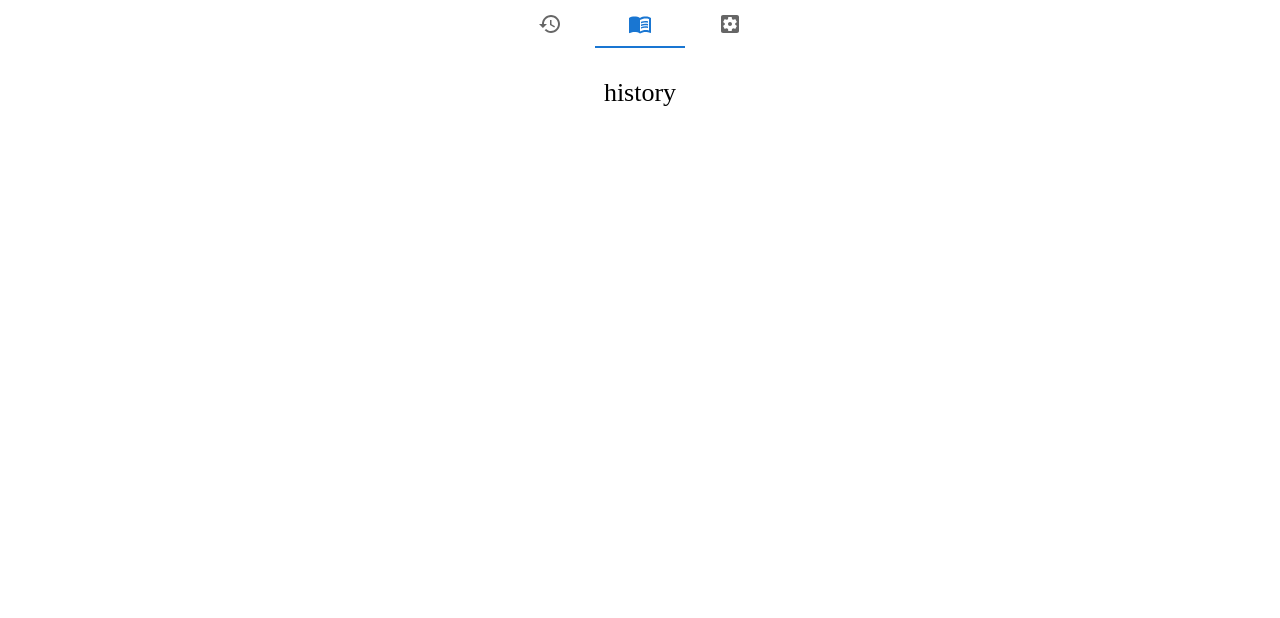
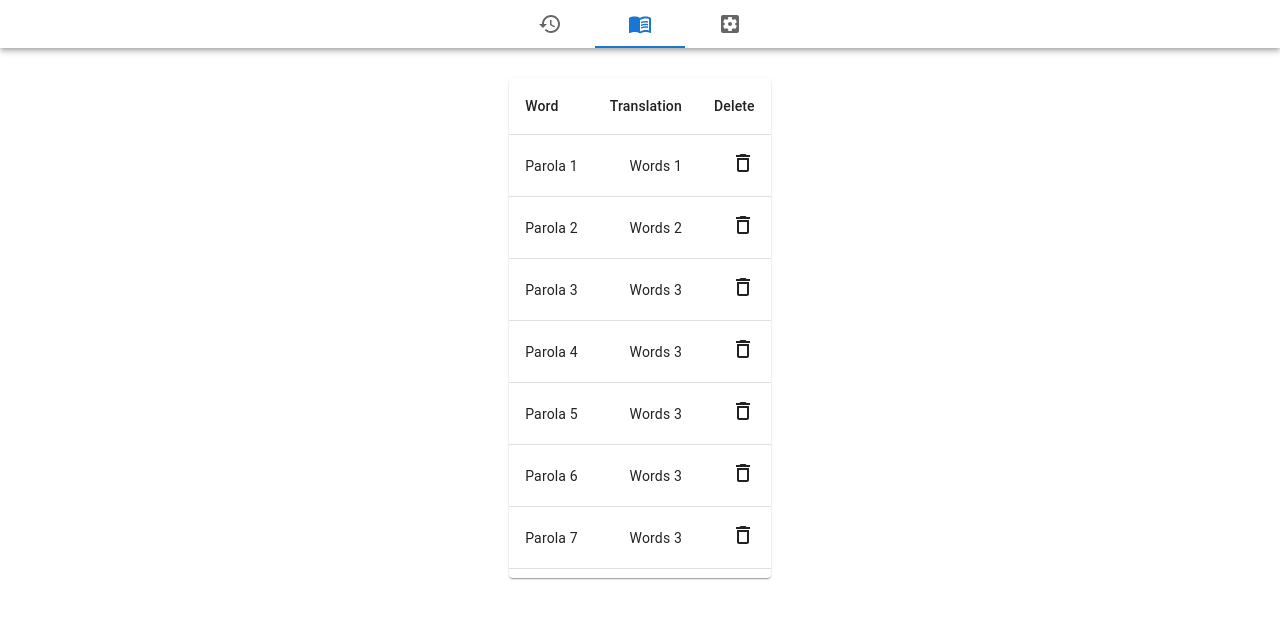
Before and after one commit to darkchesca/1-parola-al-giorno, a React (Create React App) app: page /history in a window 1280 px wide. Shown: the top 618 px of the page. Built offline with nearby package versions, Linux system fonts and the light colour scheme.

Commit message:
add history table

```diff
--- a/src/components/navigation.js
+++ b/src/components/navigation.js
@@ -5,7 +5,7 @@ import RestoreIcon from "@mui/icons-material/Restore";
 import MenuBookIcon from "@mui/icons-material/MenuBook";
 import SettingsApplicationsIcon from "@mui/icons-material/SettingsApplications";
 import {useNavigate} from "react-router-dom";
-import {Grid, Tooltip} from "@mui/material";
+import {AppBar, Grid, Tooltip} from "@mui/material";
 
 const tabs = [
     {
@@ -32,7 +32,10 @@ function Navigation(){
         navigate(`${newValue}`);
     }
     return(
-        <Grid sx={{display: 'flex', justifyContent: 'center'}}>
+            <AppBar
+                position="sticky"
+                sx={{display: 'flex', alignItems: 'center', backgroundColor: 'transparent'}}
+            >
                 <Tabs
                     value={value}
                     onChange={onNavigationChange}
@@ -46,7 +49,7 @@ function Navigation(){
                         </Tooltip>}
                     />))}
                 </Tabs>
-        </Grid>
+            </AppBar>
     )
 }
 
--- a/src/index.css
+++ b/src/index.css
@@ -2,5 +2,5 @@ body {
   height: 100%;
   margin: 0;
   padding: 0;
-  overflow-y: hidden;
+  overflow-y: scroll;
 }
--- a/src/views/history.js
+++ b/src/views/history.js
@@ -1,9 +1,74 @@
 import React from "react";
+import Table from '@mui/material/Table';
+import TableBody from '@mui/material/TableBody';
+import TableCell from '@mui/material/TableCell';
+import TableContainer from '@mui/material/TableContainer';
+import TableHead from '@mui/material/TableHead';
+import TableRow from '@mui/material/TableRow';
+import Paper from '@mui/material/Paper';
+import {DeleteOutline} from "@mui/icons-material";
+
+const rows = [
+    {
+        word: 'Parola 1',
+        english: 'Words 1'
+    },{
+        word: 'Parola 2',
+        english: 'Words 2'
+    },{
+        word: 'Parola 3',
+        english: 'Words 3'
+    },{
+        word: 'Parola 4',
+        english: 'Words 3'
+    },{
+        word: 'Parola 5',
+        english: 'Words 3'
+    },{
+        word: 'Parola 6',
+        english: 'Words 3'
+    },{
+        word: 'Parola 7',
+        english: 'Words 3'
+    },{
+        word: 'Parola 8',
+        english: 'Words 3'
+    },{
+        word: 'Parola 9',
+        english: 'Words 3'
+    },
+]
 
 function History(){
     return (
         <div className="history-container">
-            history
+            <Paper sx={{ width: '100%', overflow: 'hidden' }}>
+                <TableContainer sx={{ maxHeight: 500 }}>
+                    <Table stickyHeader aria-label="sticky table">
+                        <TableHead>
+                            <TableRow>
+                                <TableCell>Word</TableCell>
+                                <TableCell align="right">Translation</TableCell>
+                                <TableCell align="right">Delete</TableCell>
+                            </TableRow>
+                        </TableHead>
+                        <TableBody>
+                            {rows.map((row) => (
+                                <TableRow
+                                    key={row.word}
+                                    sx={{ '&:last-child td, &:last-child th': { border: 0 } }}
+                                >
+                                    <TableCell component="th" scope="row">
+                                        {row.word}
+                                    </TableCell>
+                                    <TableCell align="right">{row.english}</TableCell>
+                                    <TableCell align="right"><DeleteOutline/></TableCell>
+                                </TableRow>
+                            ))}
+                        </TableBody>
+                    </Table>
+                </TableContainer>
+            </Paper>
         </div>
     )
 }
```
Lines whose indentation alone changed are shown as unchanged.
